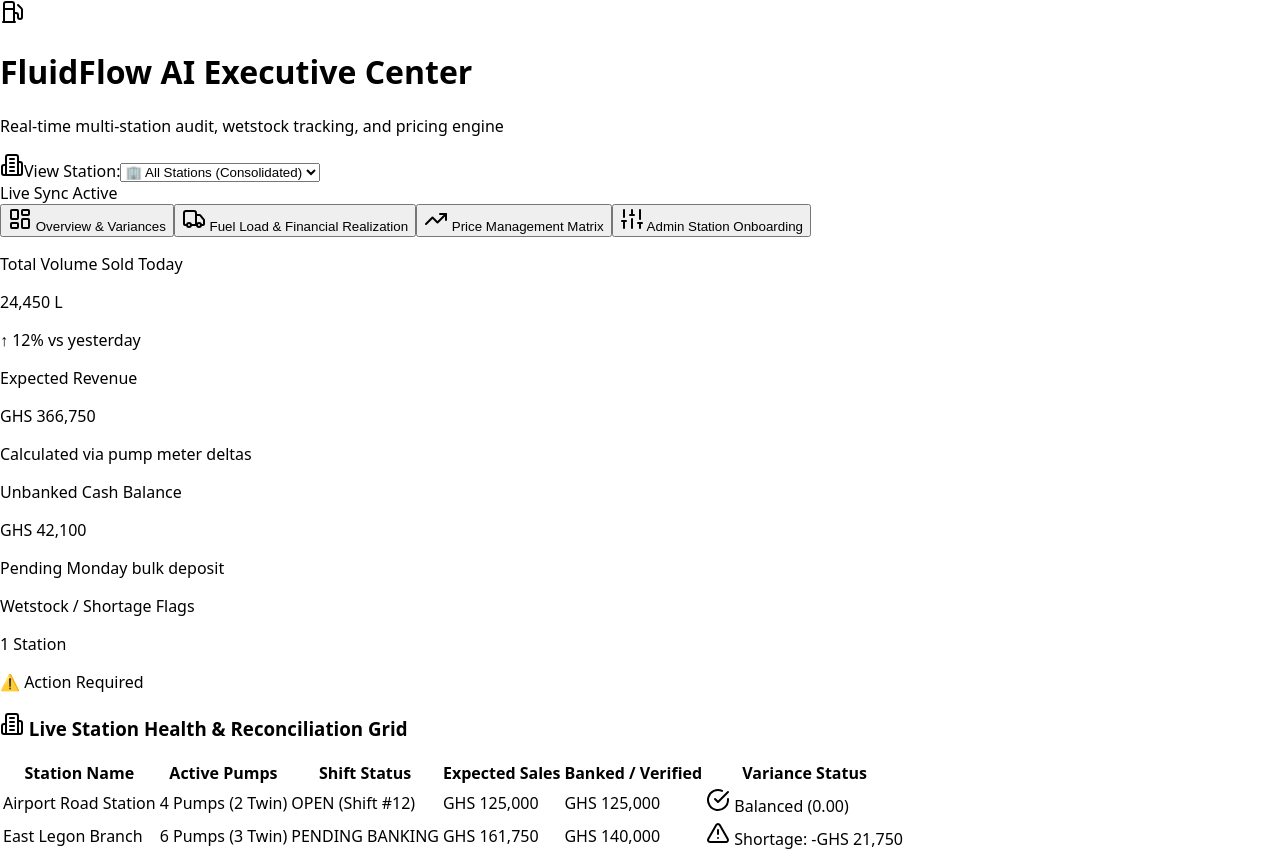
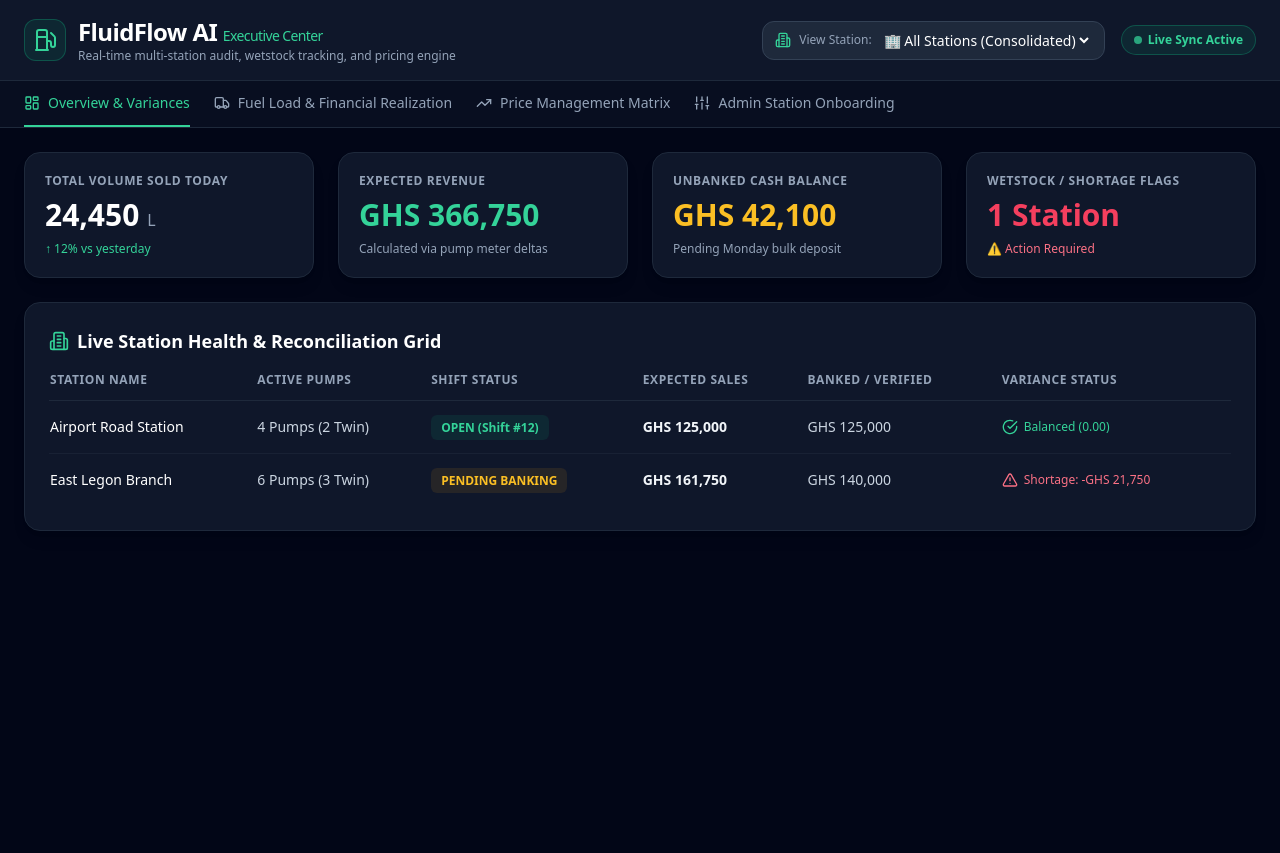
Before and after one commit to FLUIDFLOWAI01/fluidflow-dashboard, a Next.js app: page / in a window 1280 px wide. After the commit the page ends 800 px from the top, so only its background shows below. Built offline with nearby package versions, Linux system fonts and the light colour scheme.

Commit message:
Update layout styles and import globals.css

```diff
--- a/app/layout.tsx
+++ b/app/layout.tsx
@@ -1,3 +1,5 @@
+import './globals.css';
+
 export const metadata = {
   title: 'FluidFlow AI - Executive Dashboard',
   description: 'Wet-stock reconciliation and loss prevention dashboard',
@@ -10,7 +12,7 @@
 }) {
   return (
     <html lang="en">
-      <body style={{ margin: 0, padding: 0, fontFamily: 'system-ui, sans-serif' }}>
+      <body style={{ margin: 0, padding: 0, backgroundColor: '#020617' }}>
         {children}
       </body>
     </html>
```
